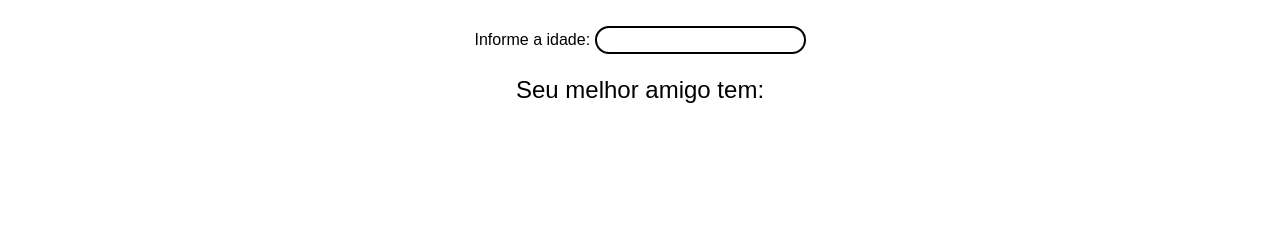
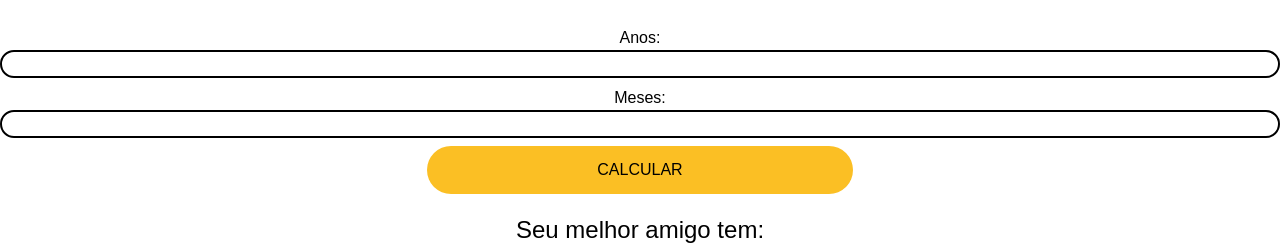
Before and after one commit to MayranAdriel/tailwind--Idade-Canina, a website built with webpack: page index.html in a window 1280 px wide. Shown: the part 578-824 px from the top of the page. Before the commit the page ends 800 px from the top, so only its background shows below. Built offline with nearby package versions, Linux system fonts and the light colour scheme; a web font is replaced by a local one.

Commit message:
adicionando o calculo de meses

```diff
--- a/index.html
+++ b/index.html
@@ -1,5 +1,5 @@
 <!doctype html>
-<html class="no-js" lang="">
+<html class="no-js" lang="pt-BR">
   <head>
     <meta charset="utf-8" />
     <meta name="viewport" content="width=device-width, initial-scale=1" />
@@ -22,9 +22,11 @@
     <script src="https://cdn.tailwindcss.com"></script>
   </head>
 
-  <body>
+  <body class="overflow-x-hidden">
     <div class="flex flex-col items-center justify-center w-screen p-screen">
-      <h1 class="text-3xl m-3.5 text-center">Calcule a idade do seu melhor amigo!</h1>
+      <h1 class="text-3xl m-3.5 text-center">
+        Calcule a idade do seu melhor amigo!
+      </h1>
 
       <div class="flex size-2/5 justify-center">
         <img
@@ -36,18 +38,36 @@
       </div>
 
       <div class="text-center">
-        <form class="flex flex-col mt-7">
-          <label
-          >Informe a idade:
+        <div
+          class="flex flex-col mt-7 items-center gap-2"
+        >
+          <label class="flex flex-col"
+            >Anos:
             <input
+              id="anos"
               type="number"
-              class="border-2 border-black rounded-full text-center"
-              oninput="calculaIdade(this.value)"
+              class="border-2 border-black rounded-full text-center w-screen"
             />
           </label>
-        </form>
+          <label class="flex flex-col"
+            >Meses:
+            <input
+              id="meses"
+              type="number"
+              class="border-2 border-black rounded-full text-center w-screen"
+            />
+          </label>
 
-        <p class="mt-5 text-2xl">Seu melhor amigo tem: <span class="text-red-800"></span></p></div>
+          <button class="bg-amber-400
+            hover:bg-amber-950 cursor-pointer p-3 w-1/3 rounded-full" onclick="calculaIdade()">
+            CALCULAR
+          </button>
+        </div>
+
+        <p class="mt-5 text-2xl">
+          Seu melhor amigo tem: <span class="text-red-800"></span>
+        </p>
+      </div>
     </div>
 
     <script src="js/app.js"></script>
--- a/js/app.js
+++ b/js/app.js
@@ -1,5 +1,14 @@
 let elemento = document.querySelector("span");
 
-function calculaIdade(idade) {
-  elemento.textContent = `${idade * 7} anos humanos`;
+function calculaIdade() {
+  let anos = parseInt(document.querySelector("#anos").value) || 0;
+  let meses = parseInt(document.querySelector("#meses").value) || 0;
+
+  let calculoAnos = anos * 7;
+
+  let calculoMeses = (meses * 7) / 12;
+
+  let idadeHumanaTotal = calculoAnos + calculoMeses;
+
+  elemento.textContent = `Seu amigo tem ${idadeHumanaTotal.toFixed(0)} anos`;
 }
```
